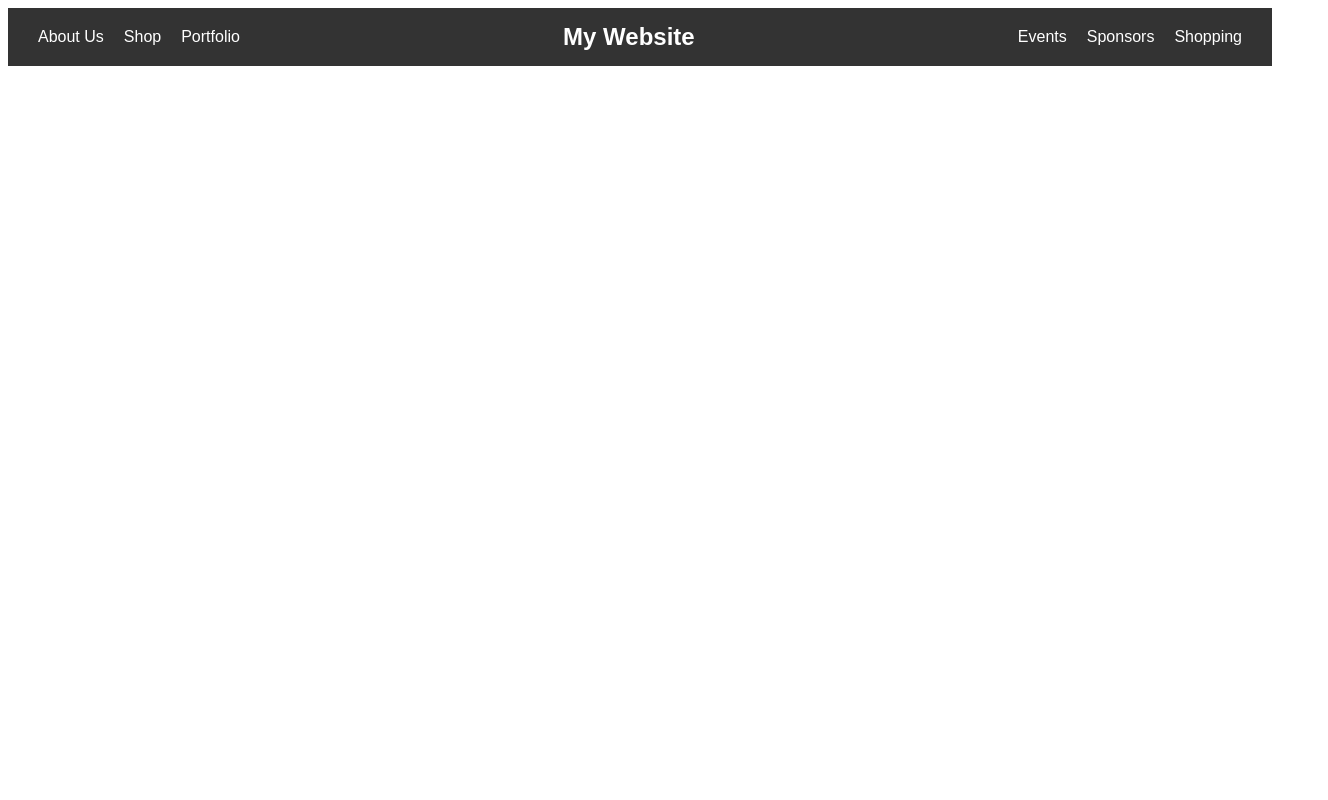
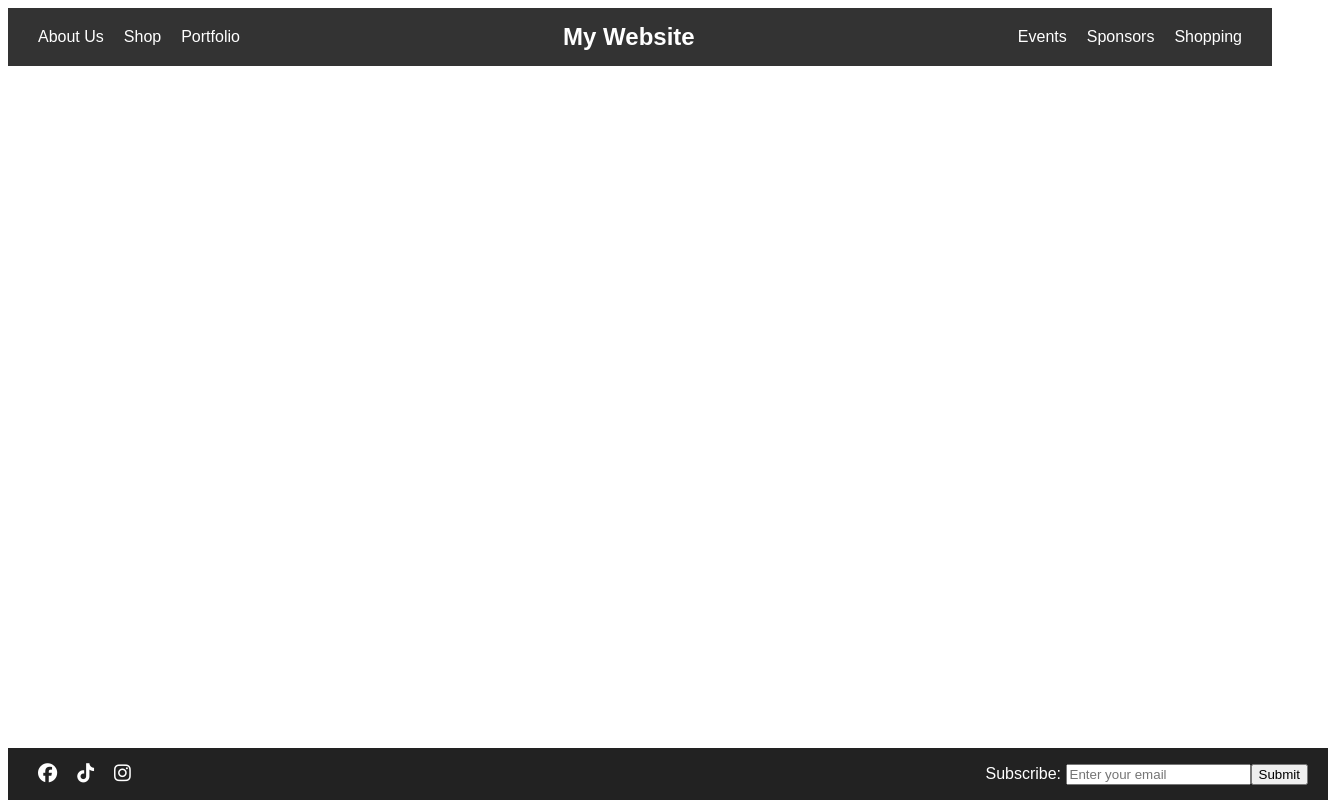
Before and after one commit to Eplass/IB-Project, an Angular app in the folder ib-app/: page / in a window 1280 px wide. Shown: the whole page, 1328 px wide, since content can reach past the window. Built offline with nearby package versions, Linux system fonts and the light colour scheme.

Commit message:
Added a footer component with mailing list and social media links

```diff
--- a/ib-app/src/app/app.component.html
+++ b/ib-app/src/app/app.component.html
@@ -1,4 +1,5 @@
 <main>
   <app-header></app-header>
+  <app-footer></app-footer>
 </main>
 <router-outlet />
--- a/ib-app/src/app/app.component.ts
+++ b/ib-app/src/app/app.component.ts
@@ -1,12 +1,14 @@
 import { Component } from '@angular/core';
 import { RouterOutlet } from '@angular/router';
 import { HeaderComponent } from './header/header.component';
+import { FooterComponent } from './footer/footer.component';
 
 @Component({
   selector: 'app-root',
   imports: [
     RouterOutlet,
     HeaderComponent,
+    FooterComponent,
   ],
   templateUrl: './app.component.html',
   styleUrl: './app.component.css'
--- a/ib-app/src/app/footer/footer.component.css
+++ b/ib-app/src/app/footer/footer.component.css
@@ -0,0 +1,68 @@
+body {
+    margin: 0;
+    font-family: Arial, sans-serif;
+}
+
+.nav-links {
+    list-style: none;
+    padding: 0;
+    margin: 0;
+    display: flex;
+}
+
+.nav-links li {
+    margin: 0 10px;
+}
+
+.nav-links a {
+    color: white;
+    text-decoration: none;
+    font-size: 1em;
+}
+
+.nav-links a:hover {
+    text-decoration: underline;
+}
+
+.footer {
+    display: flex;
+    justify-content: space-between;
+    align-items: center;
+    background-color: #222;
+    padding: 15px 20px;
+    color: white;
+    position: absolute;
+    bottom: 0;
+    width: 100%;
+}
+
+.footer .social-links {
+    list-style: none;
+    padding: 0;
+    margin: 0;
+    display: flex;
+}
+.footer .social-links li {
+    margin: 0 10px;
+}
+.footer .social-links a {
+    color: white;
+    text-decoration: none;
+    font-size: 1.2em;
+}
+
+.footer .mailing-list {
+    font-size: 1em;
+}
+
+/* .fa {
+    padding: 20px;
+    font-size: 30px;
+    width: 50px;
+    text-align: center;
+    text-decoration: none;
+}
+
+.fa:hover {
+    opacity: 0.7;
+} */
--- a/ib-app/src/app/footer/footer.component.html
+++ b/ib-app/src/app/footer/footer.component.html
@@ -1 +1,21 @@
-<p>footer works!</p>
+<!DOCTYPE html>
+<html lang="en">
+<head>
+    <meta charset="UTF-8">
+    <meta name="viewport" content="width=device-width, initial-scale=1.0">
+    <title>Footer</title>
+    <link rel="stylesheet" href="https://cdnjs.cloudflare.com/ajax/libs/font-awesome/6.7.2/css/all.min.css">
+</head>
+<body>
+    <footer class="footer">
+        <ul class="social-links">
+            <li><a href="#"><i class="fab fa-facebook"></i></a></li>
+            <li><a href="#"><i class="fab fa-tiktok"></i></a></li>
+            <li><a href="#"><i class="fab fa-instagram"></i></a></li>
+        </ul>
+        <div class="mailing-list">
+            Subscribe: <input type="email" placeholder="Enter your email"> <button>Submit</button>
+        </div>
+    </footer>
+</body>
+</html>
```
